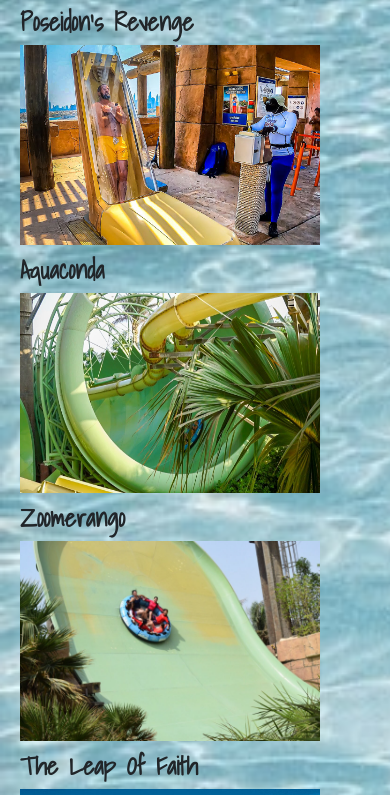
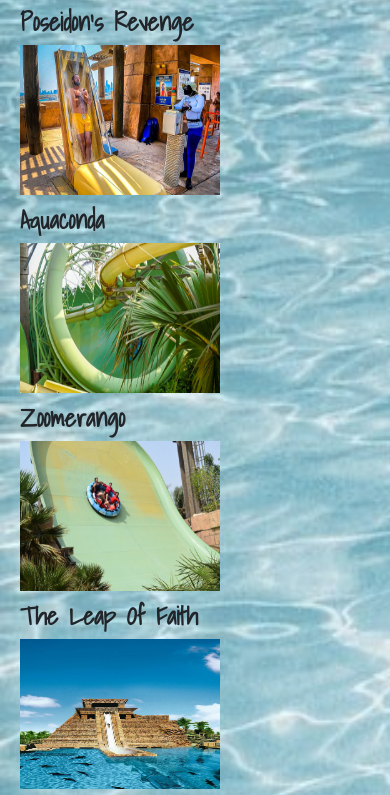
Before and after one commit to MicaelaRoelofs/Proyecto-MicaelaRoelofs, a website: page atracciones.html in a window 390 px wide. Shown: the part 137-932 px from the top of the page. Drawn offline with nearby package versions, Linux system fonts and the light colour scheme; files that its build step writes are made by us from their sources.

Commit message:
actualizo

```diff
--- a/SCSS/components/atracciones.scss
+++ b/SCSS/components/atracciones.scss
@@ -44,8 +44,11 @@ img {
     }
 
     .grid-container {
-        display: flex;
-        flex-direction: column;
+        display: grid;
+        grid-template-columns: 1fr;
+        grid-template-rows: repeat(7, 1fr);
+        grid-column-gap: 0px;
+        grid-row-gap: 10px;
     }
 
     img {
--- a/SCSS/components/entradas.scss
+++ b/SCSS/components/entradas.scss
@@ -133,8 +133,8 @@
         align-items: center;
 
         .img-atlantis {
-            height: 200px;
-            width: 300px;
+            height: 100px;
+            width: 200px;
         }
     }
 
--- a/SCSS/components/index.scss
+++ b/SCSS/components/index.scss
@@ -139,8 +139,8 @@ main {
                     margin-top: 30px;
                 }
                 img {
-                    height: 200px;
-                    width: 300px;
+                    height: 150px;
+                    width: 200px;
                 }
                 .leap-of-faith {
                     height: 200px;
```
